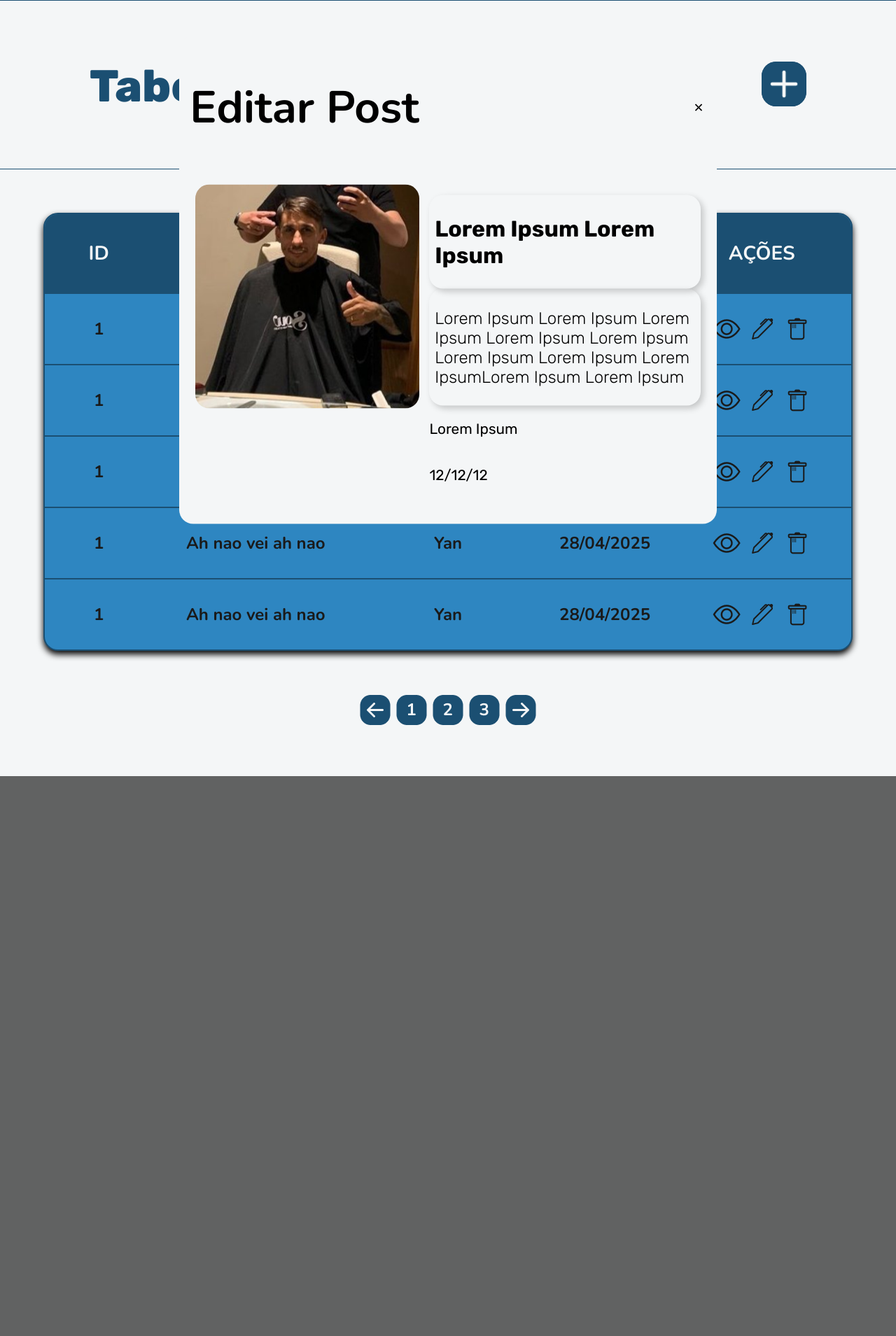
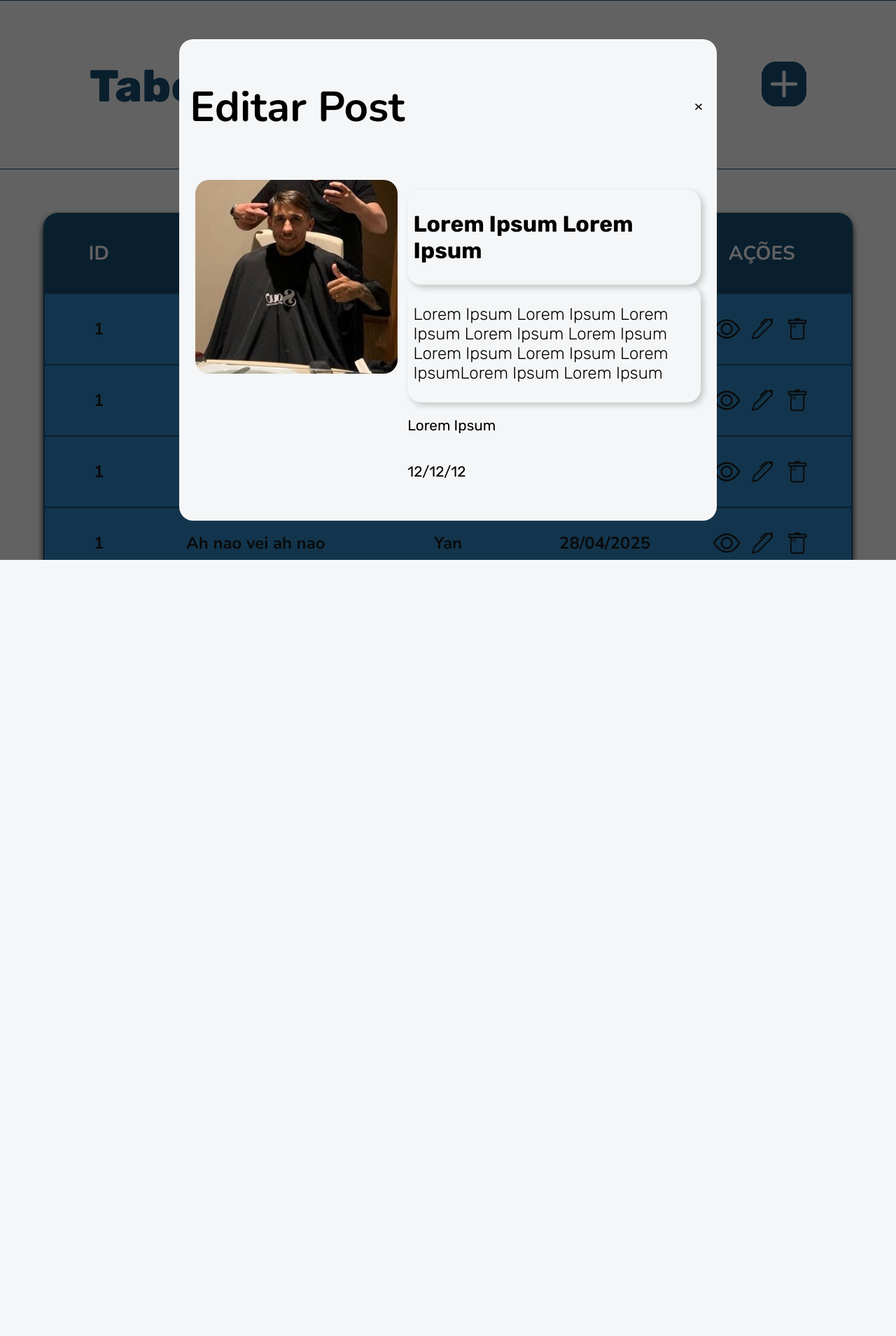
Before and after one commit to lucasferoli/QuidStroll_Trainee-2025.1, a PHP site: page /app/views/admin/tabelaDePosts.html in a window 1280 px wide, after a click that opens the changed part. Shown: the whole page at 70% size. After the commit the page ends 800 px from the top, so only its background shows below. Run offline with PHP 8.4, Linux system fonts and the light colour scheme.

Commit message:
Conserta fundo do modal

```diff
--- a/app/views/admin/tabelaDePosts.html
+++ b/app/views/admin/tabelaDePosts.html
@@ -109,7 +109,6 @@
 
     <!----------------------Modal------------------------------->
     <!---------------------------------------------------------->
-
     <div class="fundoModalEditar-tabelaDePosts" id="fundoModalEditar"></div>
     <div class="modalEditar-tabelaDePosts" id="janelaModalEditar">
         <header class="cabecalhoModalEditar-tabelaDePosts">
@@ -133,10 +132,9 @@
                     <p>12/12/12</p>
                 </div>
             </div>
-
-
         </form>
     </div>
+
 </body>
 <script src="/public/js/indexTabelaDePosts.js"></script>
 </html>
--- a/public/css/tabelaDePosts.css
+++ b/public/css/tabelaDePosts.css
@@ -2,6 +2,9 @@
     background-color: #F4F6F7;
     margin: 0%;
     padding: 0%;
+    display: flex;
+    flex-direction: column;
+    z-index: 0;
 }
 
 /*-----------------------------------------------------------------------*/
@@ -274,10 +277,12 @@
     justify-content: space-between;
     align-items: center;
     padding: 0% 2% 0% 2%;
+    font-size: 60px;
 }
 
 .cabecalhoModalEditar-tabelaDePosts h1{
-    font-size: 4rem;
+    width: 100%;
+    font-size: 100%;
 }
 .cabecalhoModalEditar-tabelaDePosts button{
     display: flex;
@@ -300,8 +305,8 @@
 }
 
 .formModalEditar-tabelaDePosts img{
-    width: 20rem;
-    height: 20rem;
+    width: 40%;
+    height: 40%;
     border-radius: 20px;
 }
 
@@ -326,7 +331,7 @@
 }
 
 .fundoModalEditar-tabelaDePosts{
-    position: absolute;
+    position: fixed;
     z-index: 2;
     width: 100vw;
     height: 100vh;
```
